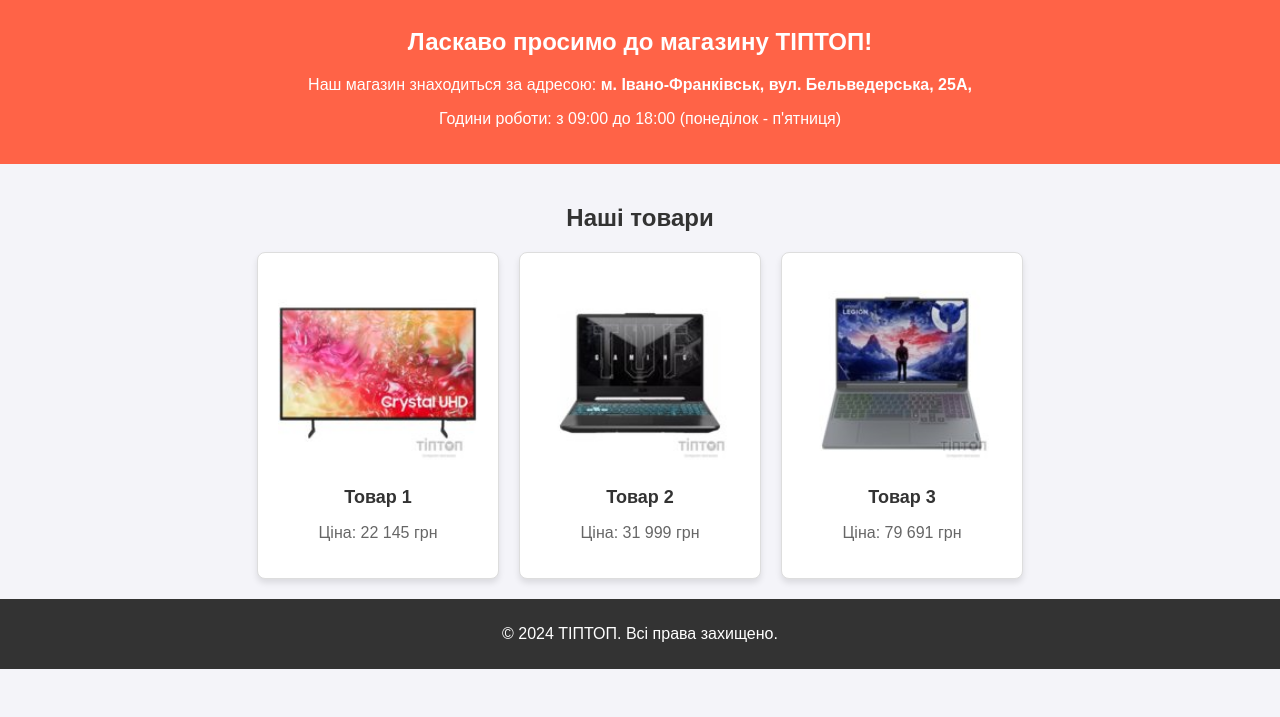
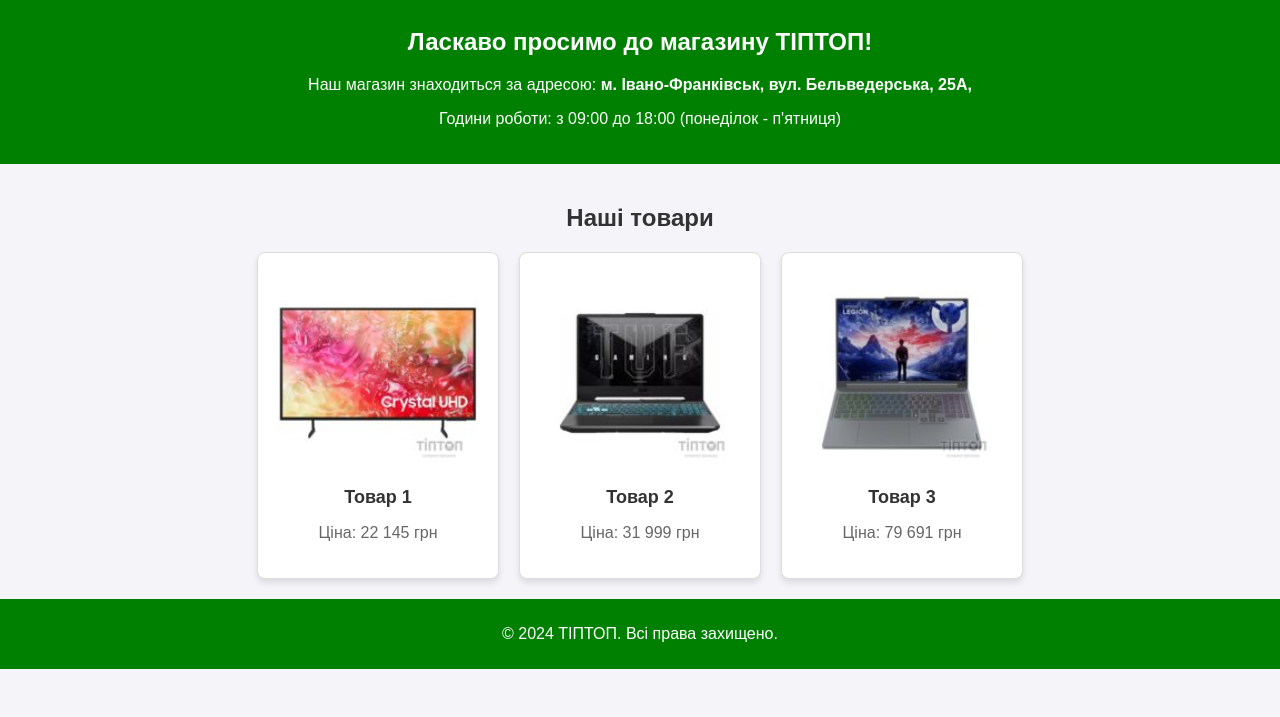
Before and after one commit to davydrozhniv/tiptopwebsitee, a plain HTML site: page index.html in a window 1280 px wide. Shown: the part 83-800 px from the top of the page. Drawn offline with Linux system fonts and the light colour scheme.

Commit message:
Update style.css

```diff
--- a/style.css
+++ b/style.css
@@ -18,7 +18,7 @@
 .about {
     text-align: center;
     padding: 20px;
-    background-color: #ff6347;
+    background-color: #008000;
     color: #fff;
 }
 
@@ -65,7 +65,7 @@
 }
 
 footer {
-    background-color: #333;
+    background-color: #008000;
     color: #fff;
     text-align: center;
     padding: 10px;
```
